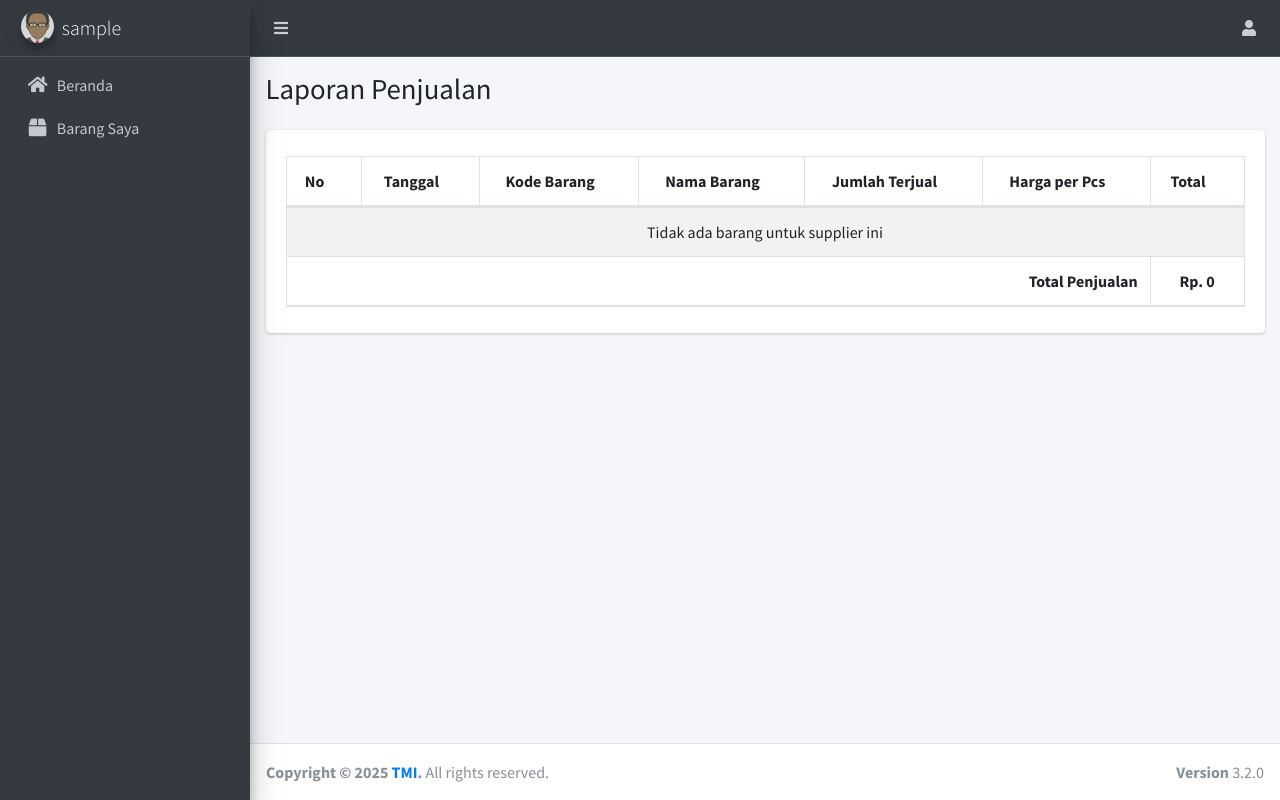
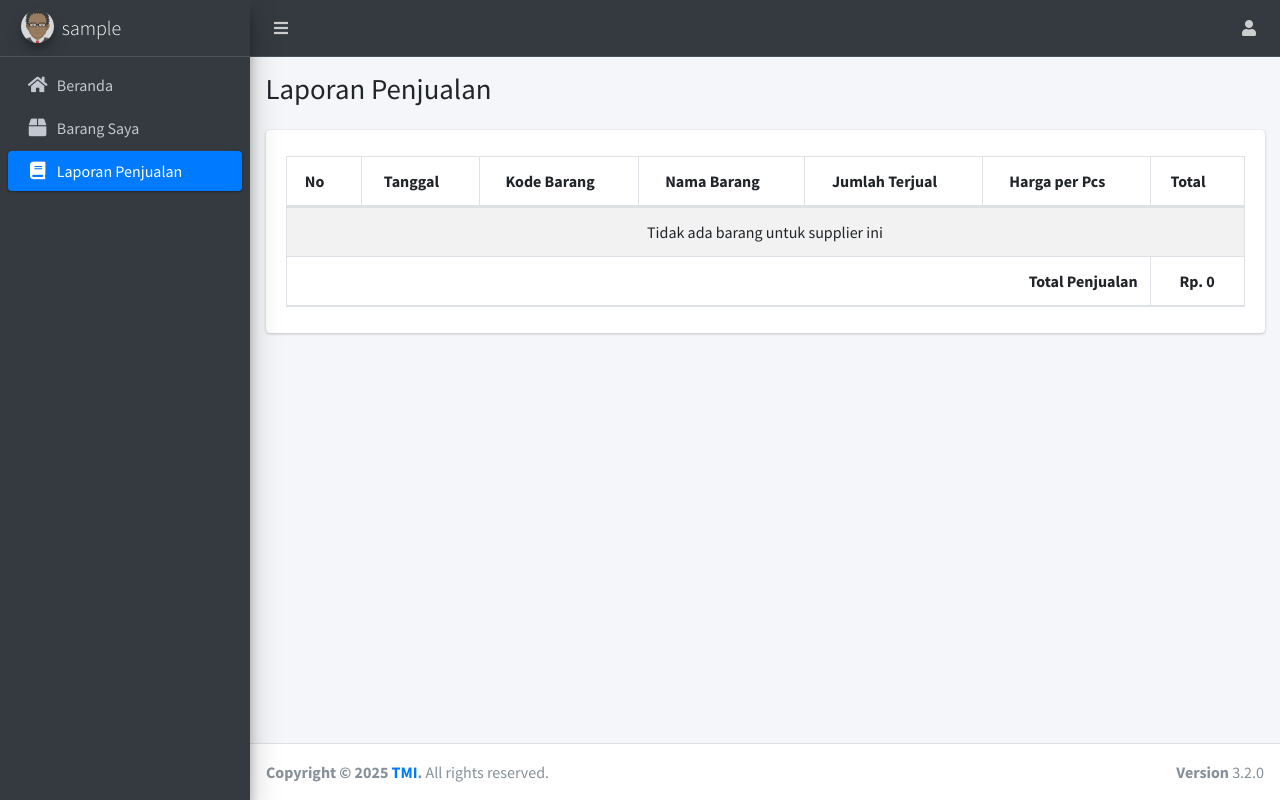
Before and after one commit to azzamzuhdi/pkl_sistem_konsinyasi, a PHP site: page /laporan_penjualan_supplier/index.php in a window 1280 px wide. Run offline with PHP 8.4, Linux system fonts and the light colour scheme; the visitor is signed in with stand-in values (Sample User, id 1); data that the repository does not hold is empty; some libraries are stand-ins or nearby versions.

Commit message:
menambahkan fitur laporan penjualan supplier

```diff
--- a/laporan_penjualan_supplier/index.php
+++ b/laporan_penjualan_supplier/index.php
@@ -1,6 +1,6 @@
 <?php
 require_once '../db/conn.php';
-$halaman = 'laporan_penjualan_admin';
+$halaman = 'laporan_penjualan_supplier';
 $id_supplier = $_SESSION['id_supplier'];
 if ($_SESSION['peran'] != '1') {
     session_destroy();
--- a/layout/sidebar_menu.php
+++ b/layout/sidebar_menu.php
@@ -150,6 +150,23 @@ if ($_SESSION['peran'] == '0') { ?>
             </p>
         </a>
     </li>
+
+    <li class="nav-item">
+        <a href="../laporan_penjualan_supplier" class="nav-link
+    <?php
+    if ($halaman == 'laporan_penjualan_supplier') {
+        echo 'active';
+    }
+    ?>">
+
+            <i class=" nav-icon fas fa-book"></i>
+            <p>
+                Laporan Penjualan
+            </p>
+        </a>
+    </li>
+
+
     <?php
 }
 ?>
```
